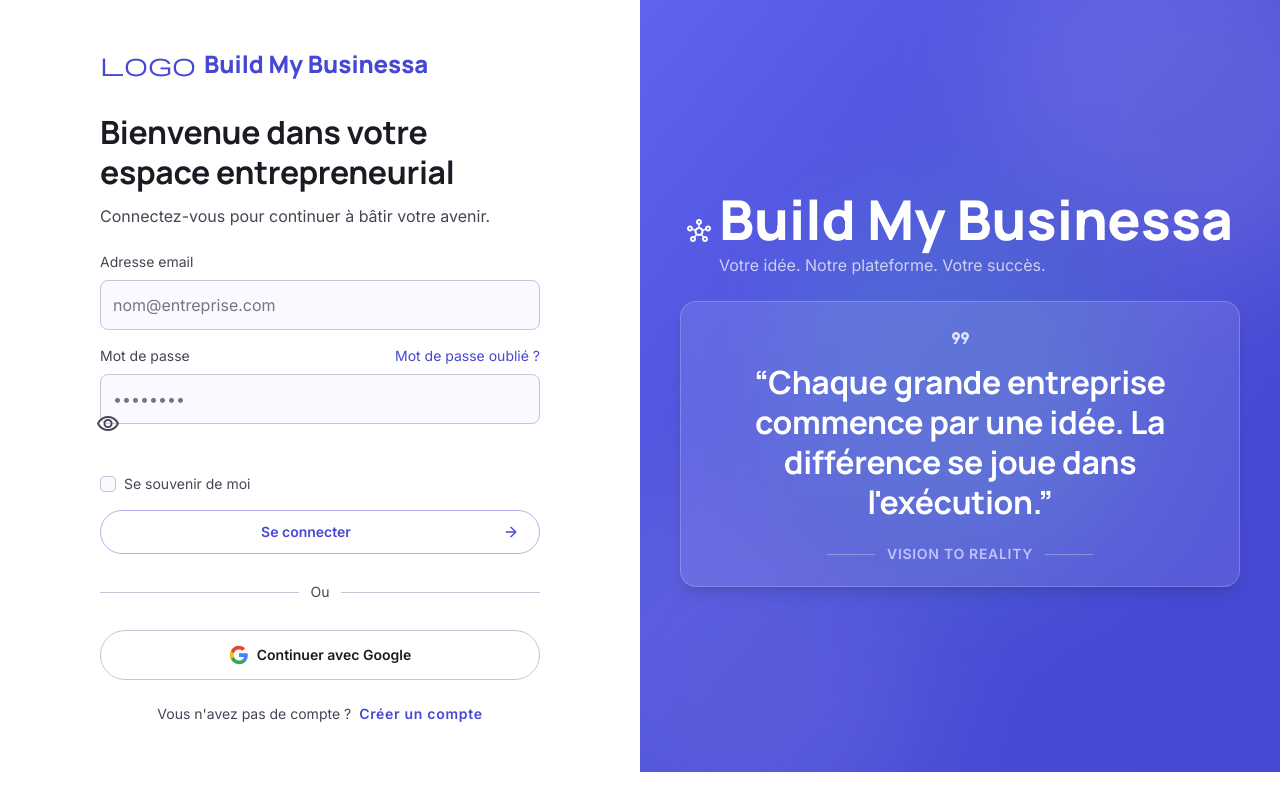
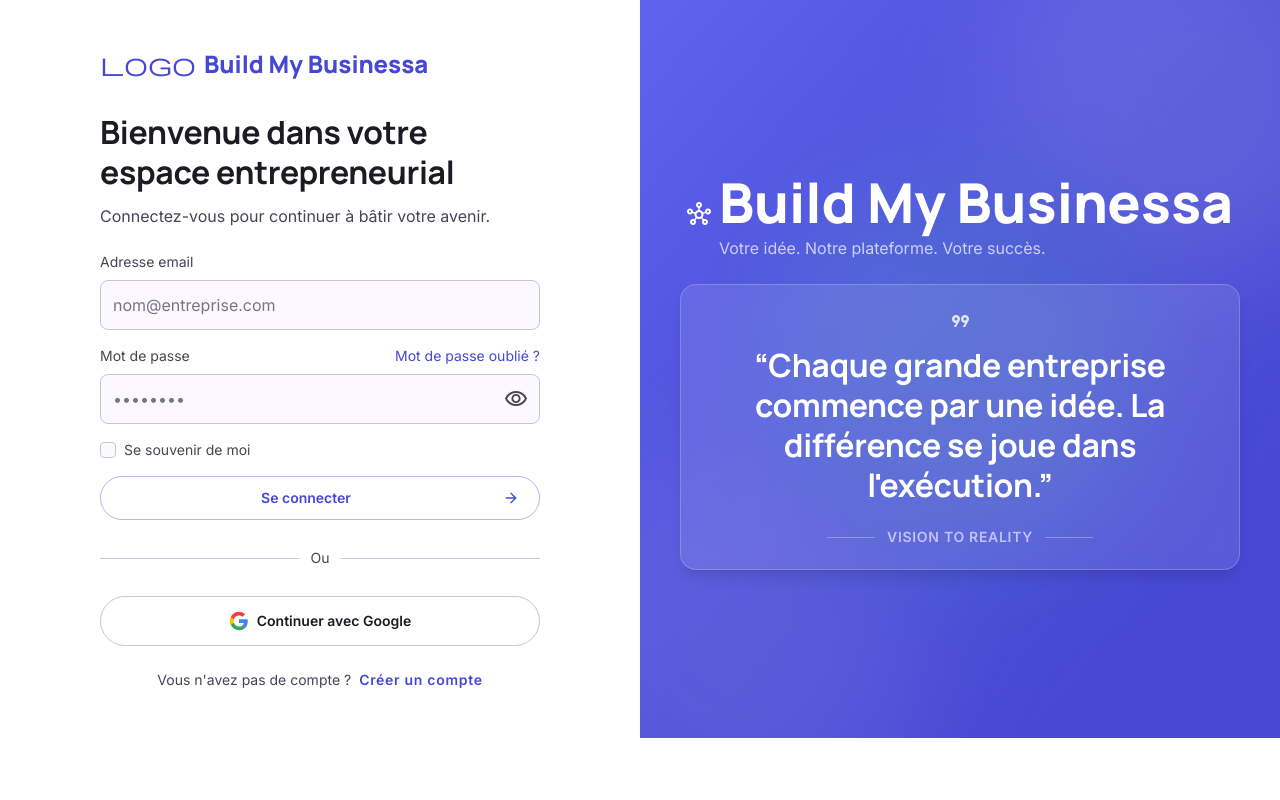
Before and after one commit to mbillgatte-web/BMB, a Next.js app: page / in a window 1280 px wide. Built offline with nearby package versions, Linux system fonts and the light colour scheme.

Commit message:
correction dispostion cadenas pwd

```diff
--- a/src/components/ui/Button.tsx
+++ b/src/components/ui/Button.tsx
@@ -51,7 +51,7 @@
     "active:scale-[0.95] focus-visible:outline-none focus-visible:ring-4 " +
     "focus-visible:ring-primary/25 disabled:pointer-events-none disabled:opacity-50",
   icon:
-    "group relative inline-flex shrink-0 cursor-pointer items-center justify-center " +
+    "group inline-flex shrink-0 cursor-pointer items-center justify-center " +
     "rounded-full text-on-surface-variant transition-all duration-300 " +
     "hover:bg-primary/10 hover:text-primary active:scale-[0.95] " +
     "focus-visible:outline-none focus-visible:ring-4 focus-visible:ring-primary/25 " +
```
